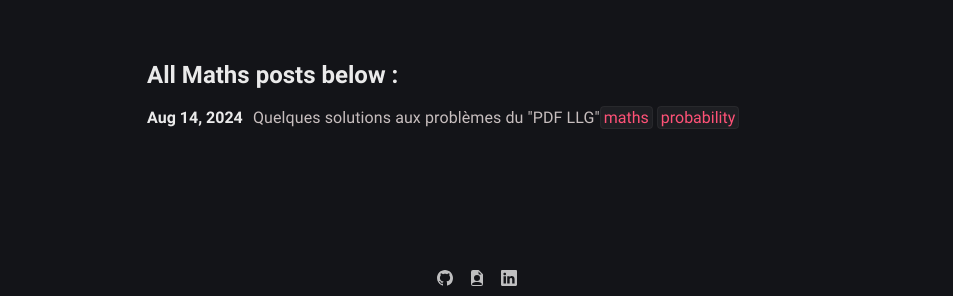
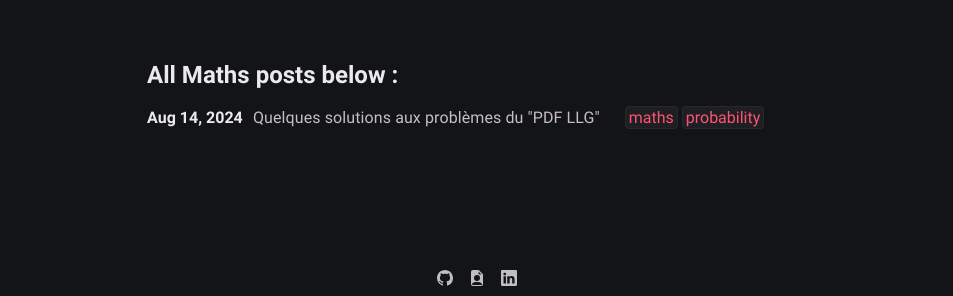
Before and after one commit to Cyril9227/cyril9227.github.io, a Jekyll site: the page built from maths.md, in a window 1280 px wide. Shown: the part 225-521 px from the top of the page, without its empty margins (163-1116 px from the left). Built offline with Jekyll 4.4.1, drawn with Linux system fonts in a browser that asks for light colours.

Commit message:
last bit of styling

```diff
--- a/maths.md
+++ b/maths.md
@@ -20,7 +20,7 @@ comments: false
           <h3 class="post-item-title">
             <a href="{{ post.url }}">{{ post.title | escape }}</a>
           </h3>
-          <div class="all-posts-tags">
+          <div class="all-posts-tags" style="margin-left: 25px;">
             {% for tag in post.tags %}
               <a href="/tags#{{ tag | slugify }}" class="tag-item">{{ tag }}</a>
             {% endfor %}
```
